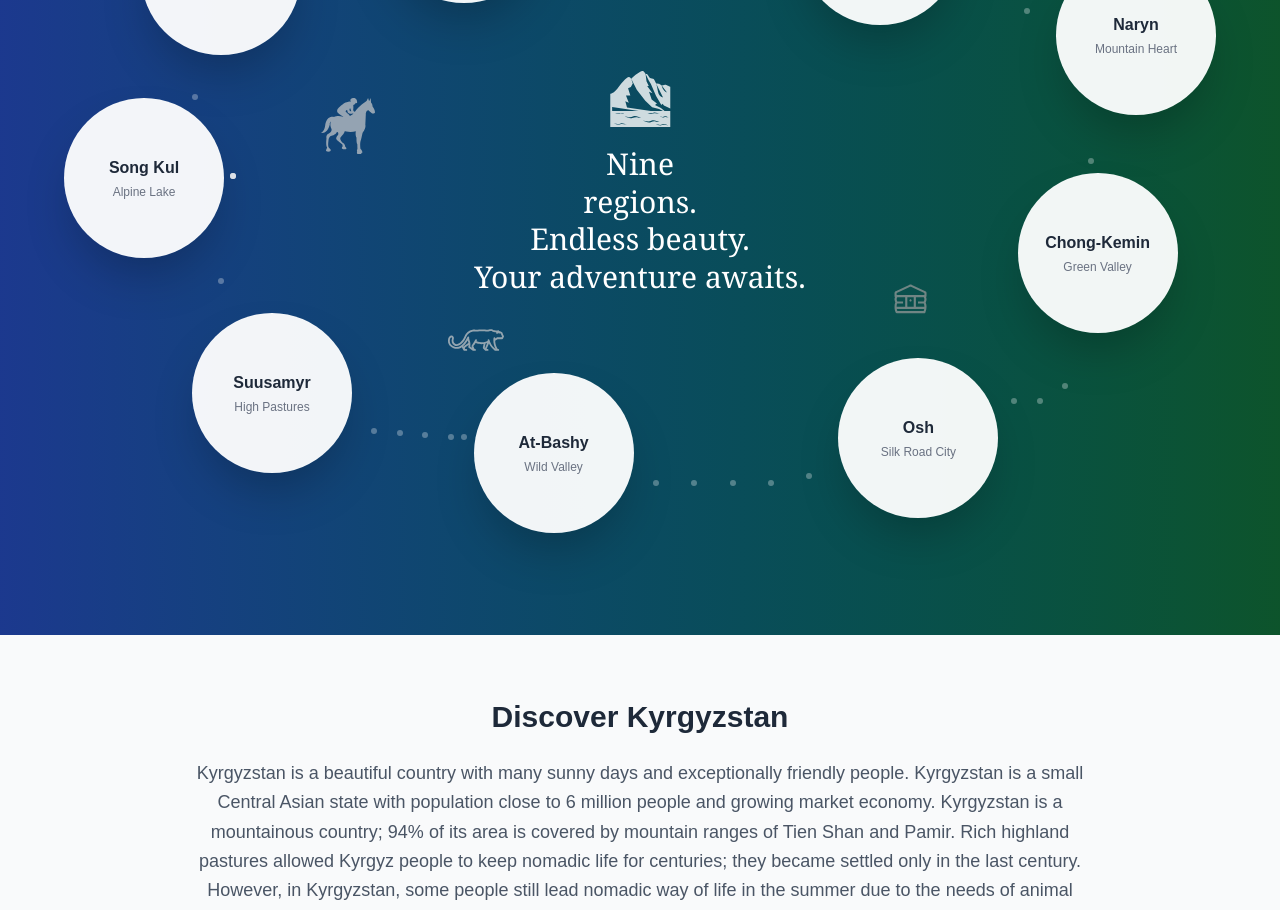
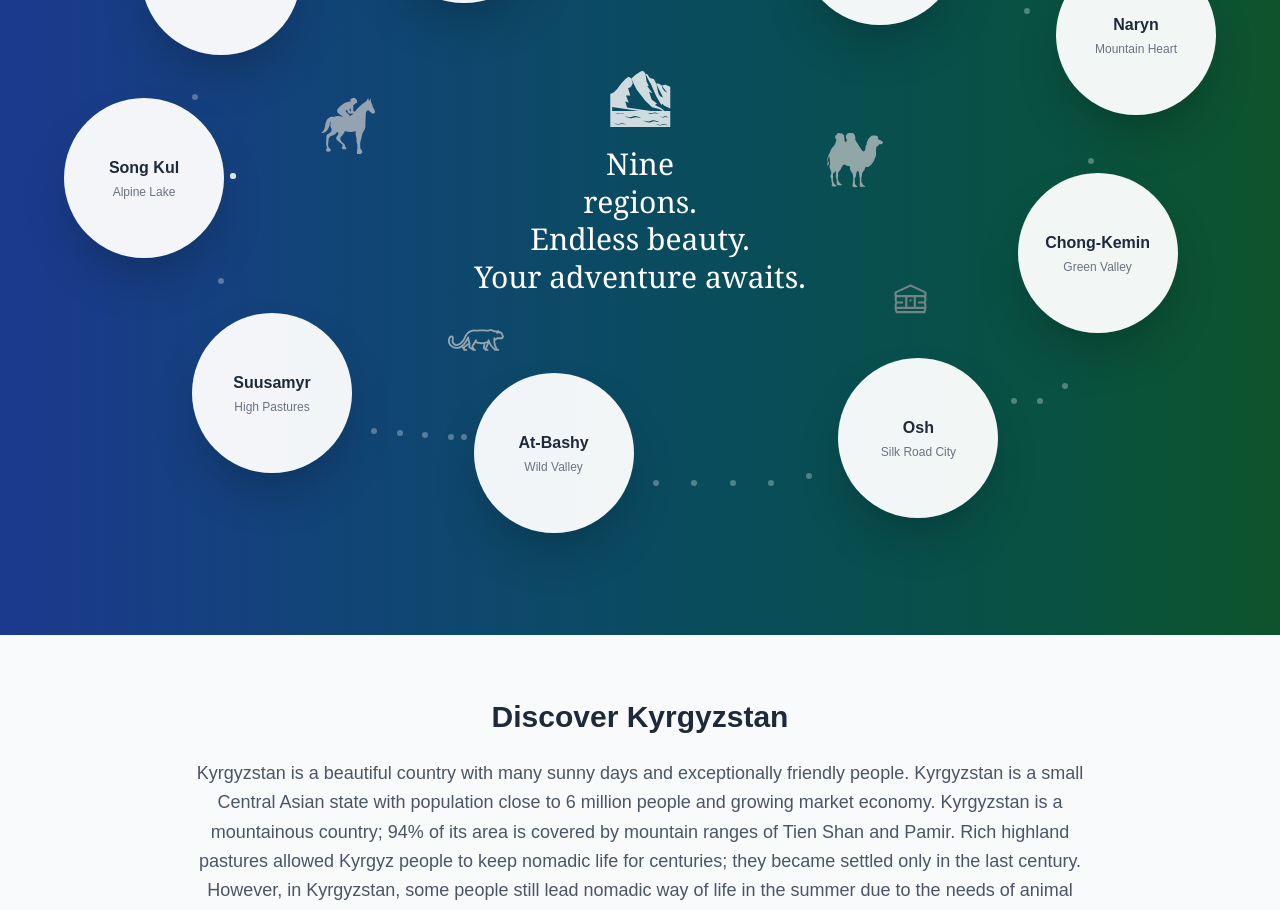
Before and after one commit to Erkebulan100/kyrgyzstan-ai-tourism-thesis, a Next.js app: page /destinations in a window 1280 px wide. Shown: the part 980-1890 px from the top of the page. Built offline with nearby package versions, Linux system fonts and the light colour scheme.

Commit message:
Added camel to app/destinations/page.js and adjusted

```diff
--- a/app/destinations/page.js
+++ b/app/destinations/page.js
@@ -92,7 +92,15 @@ export default function DestinationsPage() {
           <div className="absolute top-[35%] left-[25%] md:top-[39%] md:left-[25%] z-10">
             <img src="/images/horse.svg" alt="Horse" className="w-12 h-12 md:w-14 md:h-14 object-contain opacity-70" style={{ filter: 'invert(1) brightness(0.8)' }} />
           </div>
-
+          {/* Camel 1 - the big one - Bottom right area */}
+          <div className="absolute bottom-[67%] right-[29%] md:bottom-[49%] md:right-[31%] z-10">
+            <img
+              src="/images/camel.svg"
+              alt="Camel"
+              className="w-12 h-12 md:w-14 md:h-14 object-contain opacity-70"
+              style={{ filter: 'invert(1) brightness(0.8)' }}
+            />
+          </div>
           <div className="absolute bottom-[59%] right-[27%] md:bottom-[31%] md:right-[27%] z-10">
             <img src="/images/yurt.svg" alt="Yurt" className="w-10 h-10 md:w-12 md:h-12 object-contain opacity-70" style={{ filter: 'invert(1) brightness(0.8)' }} />
           </div>
```
